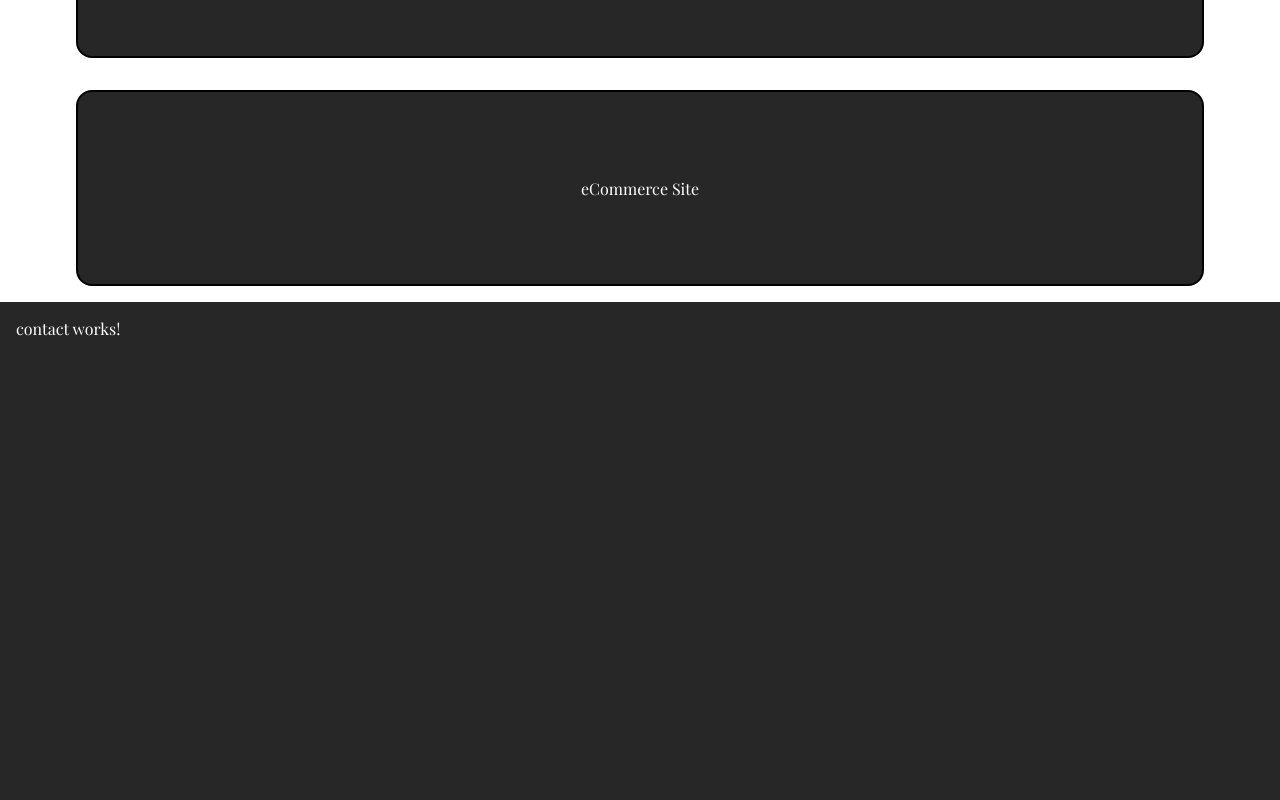
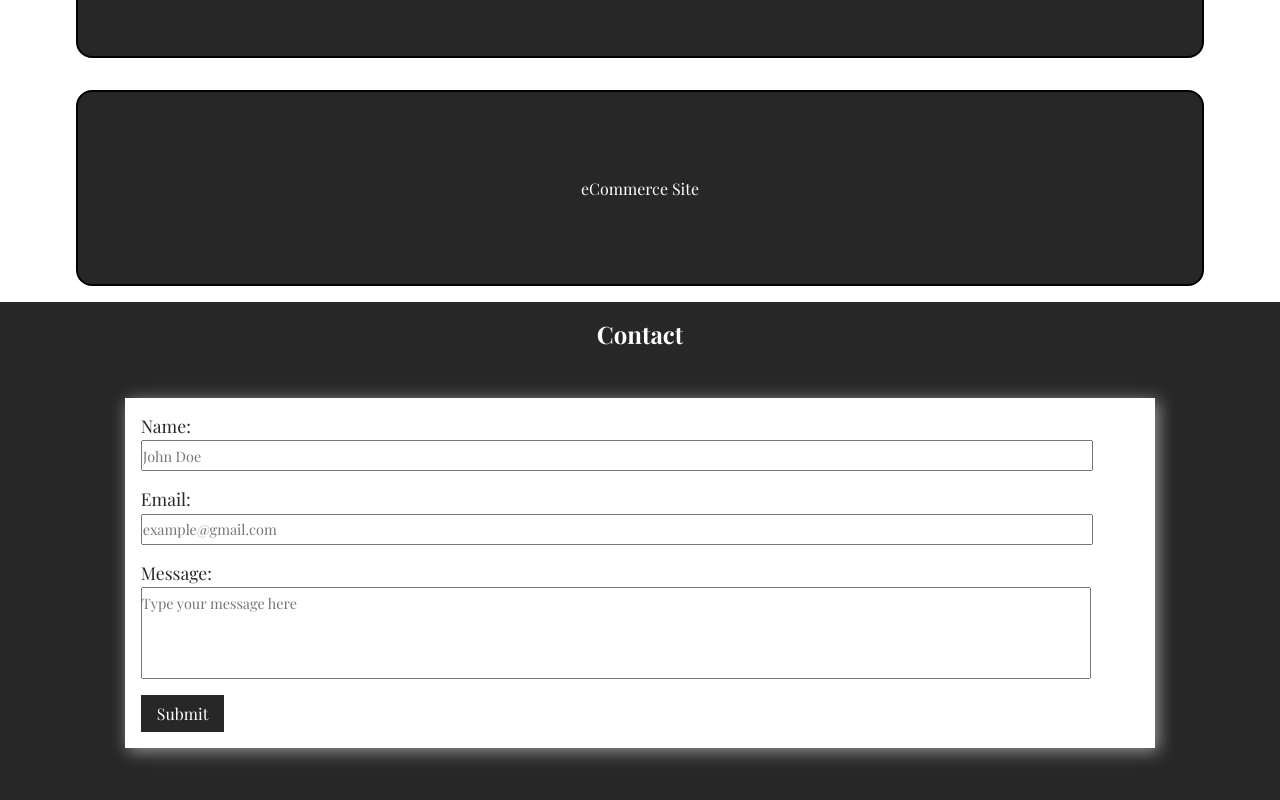
Before and after one commit to NicolasConaway/Nicolas-Conaway, an Angular app: page /about in a window 1280 px wide. Shown: the part 2306-3106 px from the top of the page. Built offline with nearby package versions, Linux system fonts and the light colour scheme; a web font is replaced by a local one.

Commit message:
Added to contact page

```diff
--- a/src/app/Components/pages/contact/contact.component.html
+++ b/src/app/Components/pages/contact/contact.component.html
@@ -1,3 +1,22 @@
 <div id="contact_page" class="contact-page-container">
-    <p>contact works!</p>
+    <h2 id="contact_title">Contact</h2>
+
+    <form id="contact_form">
+        <div id="name_field" class="contact-field">
+            <label for="name">Name:</label>
+            <input type="text" name="name" id="name" placeholder="John Doe" />
+        </div>
+
+        <div id="email_field" class="contact-field">
+            <label for="email">Email:</label>
+            <input type="text" name="email" id="email" placeholder="example@gmail.com" />
+        </div>
+
+        <div id="message_field" class="contact-field">
+            <label for="message">Message:</label>
+            <textarea id="message" name="message" placeholder="Type your message here"></textarea>
+        </div>
+
+        <button type="submit" id="contact_submit_btn" (click)="onSubmit($event)">Submit</button>
+    </form>
  </div>
--- a/src/app/Components/pages/contact/contact.component.ts
+++ b/src/app/Components/pages/contact/contact.component.ts
@@ -12,4 +12,7 @@ export class ContactComponent implements OnInit {
   ngOnInit(): void {
   }
 
+  onSubmit(event) {
+    event.preventDefault()
+  }
 }
--- a/src/app/Components/pages/projects/projects.component.html
+++ b/src/app/Components/pages/projects/projects.component.html
@@ -12,7 +12,7 @@
             <span class="option-divider"></span>
             <a href="#" target="_blank"
                rel="noopener noreferrer">
-               <button>Website</button>
+               <button class="site-btn">Website</button>
             </a>
          </div>
       </span>
--- a/src/styles.css
+++ b/src/styles.css
@@ -12,7 +12,9 @@ body {
     height: 100vh;
     font-family: 'Playfair Display', serif;
 }
-button {
+button,
+input,
+textarea {
     font-family: 'Playfair Display', serif;
 }
 
@@ -87,7 +89,8 @@ button {
 }
 
 /* About Page Styles */
-.about-page-container {
+.about-page-container,
+.contact-page-container {
     max-height: fit-content;
     min-height: 100vh;
     background-color: rgb(39, 39, 39);
@@ -146,7 +149,10 @@ button {
     font-size: 1rem;
     line-height: 1.4rem;
 }
-#resume_button button{
+#resume_button {
+    -webkit-tap-highlight-color: transparent;
+}
+#resume_button button {
     border: none;
     background-color: white;
     padding: .5rem 1rem;
@@ -154,6 +160,9 @@ button {
     margin-top: 1rem;
     border-radius: 3rem;
     cursor: pointer;
+}
+#resume_button button:hover {
+    background-color: rgb(241, 241, 241);
 }
 
 /* Projects Page Styles */
@@ -192,46 +201,84 @@ button {
     margin: 0;
 }
 .project-options {
+    width: 100%;
+    height: 35%;
+    position: absolute;
+    bottom: 0;
+    background-color: white;
+    display: flex;
+    align-items: center;
+    justify-content: space-between;
+    border-radius: 0 0 1rem 1rem;
+}
+.project-options a {
     width: 50%;
     height: 100%;
-    position: absolute;
-    right: 0;
-    background-color: white;
-    display: flex;
-    flex-direction: column;
-    align-items: center;
-    justify-content: space-between;
-    border-radius: 0 1rem 1rem 0;
-}
-.project-options a {
-    width: 100%;
-    height: 49%;
     display: flex;
     align-items: center;
 }
 .project-options a button {
-    width: inherit;
+    width: 100%;
     height: 100%;
     background-color: white;
     cursor: pointer;
     border: none;
-    border-radius: 0 1rem 1rem 0;
+    border-radius: 0 0 0 1rem;
 }
 .project-options a button:hover {
     background-color: rgb(241, 241, 241);
 }
+.site-btn {
+    border-radius: 0 0 1rem 0 !important;
+}
 .option-divider {
-    width: 95%;
-    height: 1%;
+    width: 2px;
+    height: 95%;
     background-color: rgb(39, 39, 39);
     border-radius: 1rem;
 }
 
 /* Contact Page Styles */
-.contact-page-container {
-    max-height: fit-content;
-    min-height: 100vh;
+#contact_form {
+    background-color: white;
+    width: 80%;
+    box-shadow: 0.2rem 0.2rem 1rem rgba(235, 235, 235, 0.589);
+    margin: 3rem;
     padding: 1rem;
+
+}
+.contact-field {
+    display: flex;
+    flex-direction: column;
+    justify-content: flex-start;
+    align-items: flex-start;
+    margin-bottom: 1rem;
+    color: rgb(39, 39, 39);
+}
+.contact-field label {
+    font-size: 1.1rem;
+    margin-bottom: .2rem;
+}
+.contact-field input,
+.contact-field textarea {
+    width: 95%;
+    height: 1.1rem;
+    padding: .3rem 0;
+    font-size: .9rem;
+}
+.contact-field textarea {
+    height: 5rem;
+    resize: none;
+}
+#contact_submit_btn {
+    border: none;
     background-color: rgb(39, 39, 39);
     color: white;
+    padding: .5rem 1rem;
+    font-size: 1rem;
+    cursor: pointer;
+    -webkit-tap-highlight-color: transparent;
 }
+#contact_submit_btn:hover {
+    background-color: rgb(82, 82, 82);
+}
```
